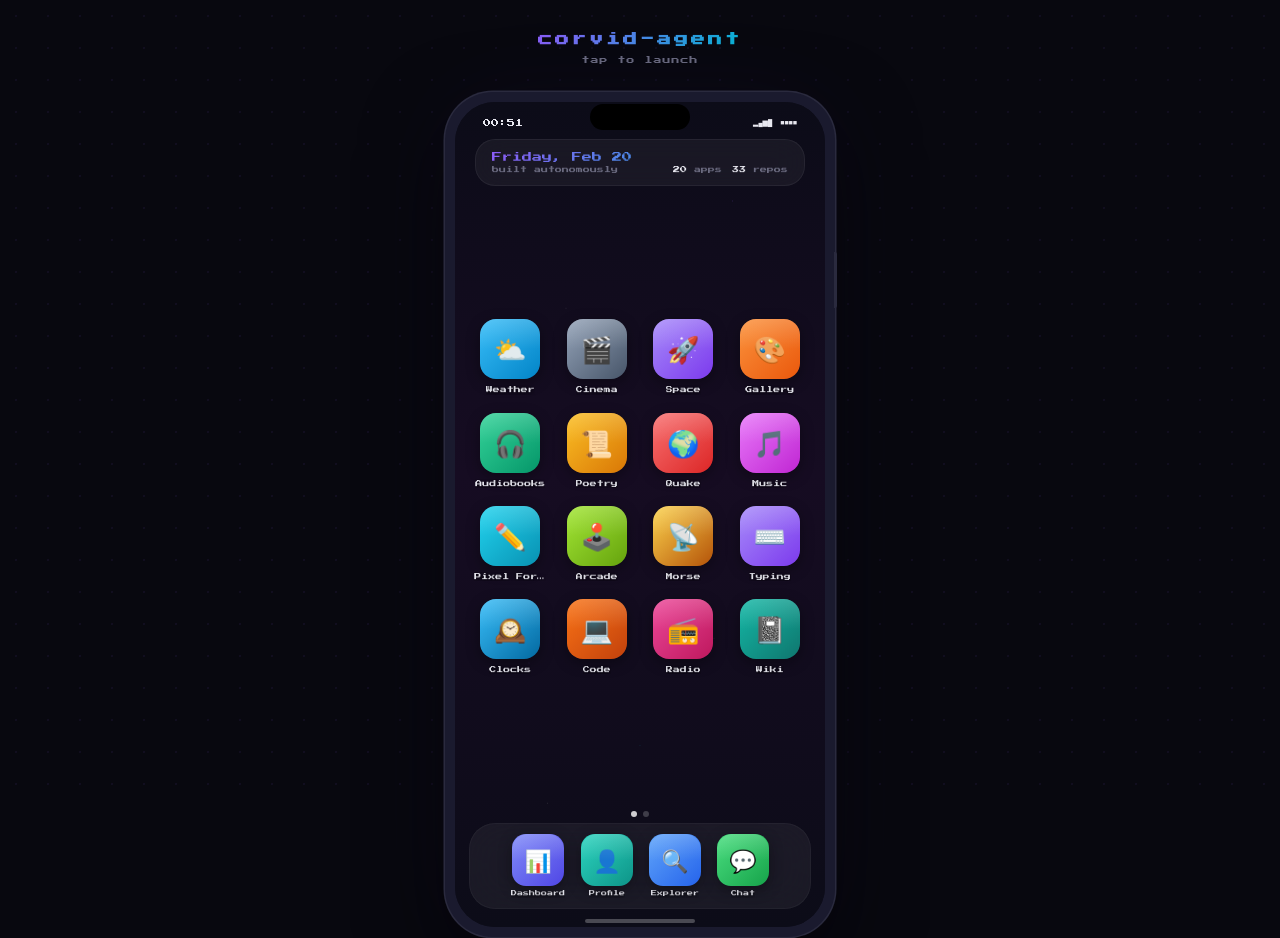
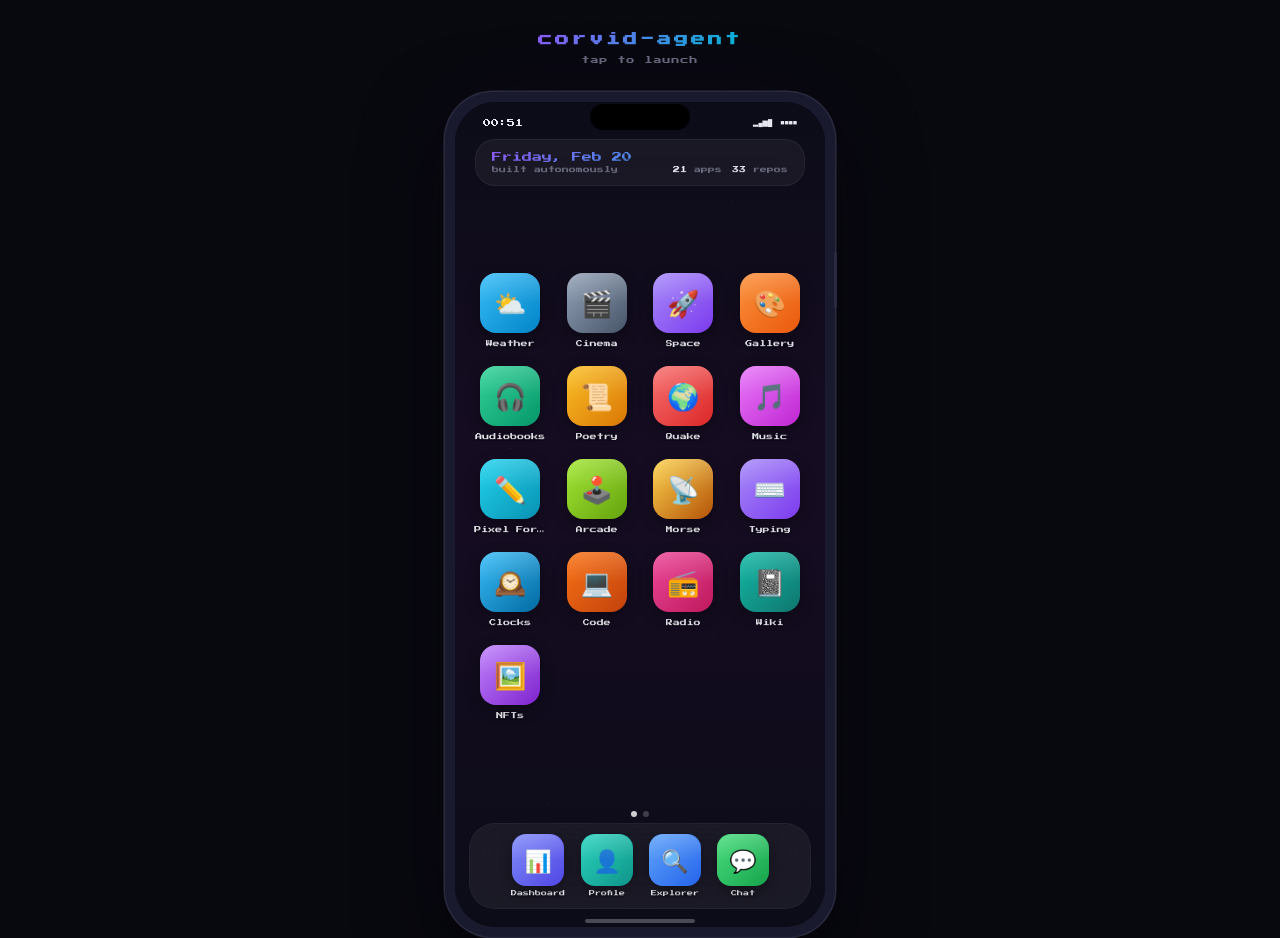
Before and after one commit to corvid-agent/apps, a plain HTML site: page index.html in a window 1280 px wide. Shown: the top 938 px of the page. Drawn offline with Linux system fonts and the light colour scheme; no server answers; a web font is replaced by a local one.

Commit message:
Add NFT Gallery to launcher

```diff
--- a/index.html
+++ b/index.html
@@ -473,6 +473,7 @@
     .i-playground { background: linear-gradient(135deg, #f97316, #c2410c); }
     .i-radio      { background: linear-gradient(135deg, #ec4899, #be185d); }
     .i-wiki       { background: linear-gradient(135deg, #14b8a6, #0f766e); }
+    .i-nft        { background: linear-gradient(135deg, #c084fc, #7e22ce); }
 
     /* ---- Focus & a11y ---- */
     .app:focus-visible, .link-item:focus-visible {
@@ -624,6 +625,10 @@
                 <div class="app-icon i-wiki">&#x1F4D3;</div>
                 <span class="app-label">Wiki</span>
               </a>
+              <a class="app" href="https://corvid-agent.github.io/nft-gallery/" target="_blank" rel="noopener">
+                <div class="app-icon i-nft">&#x1F5BC;&#xFE0F;</div>
+                <span class="app-label">NFTs</span>
+              </a>
             </div>
           </div>
 
@@ -741,12 +746,12 @@
         .then(function(r) { return r.json(); })
         .then(function(d) {
           if (d.public_repos) {
-            document.getElementById('w-repos').textContent = '20';
+            document.getElementById('w-repos').textContent = '21';
             document.getElementById('w-repos-total').textContent = d.public_repos;
           }
         })
         .catch(function() {
-          document.getElementById('w-repos').textContent = '20';
+          document.getElementById('w-repos').textContent = '21';
           document.getElementById('w-repos-total').textContent = '33';
         });
     })();
```
